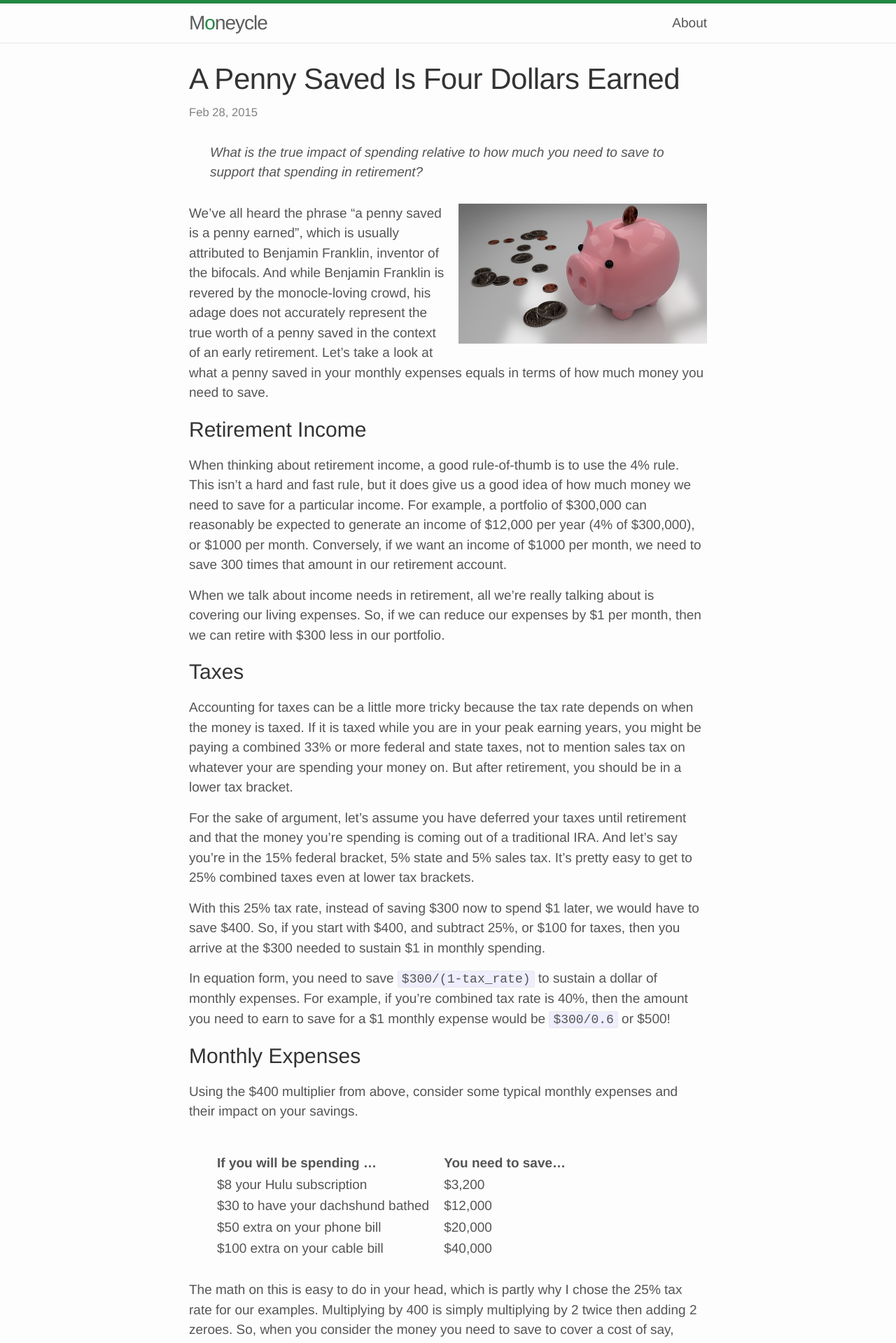
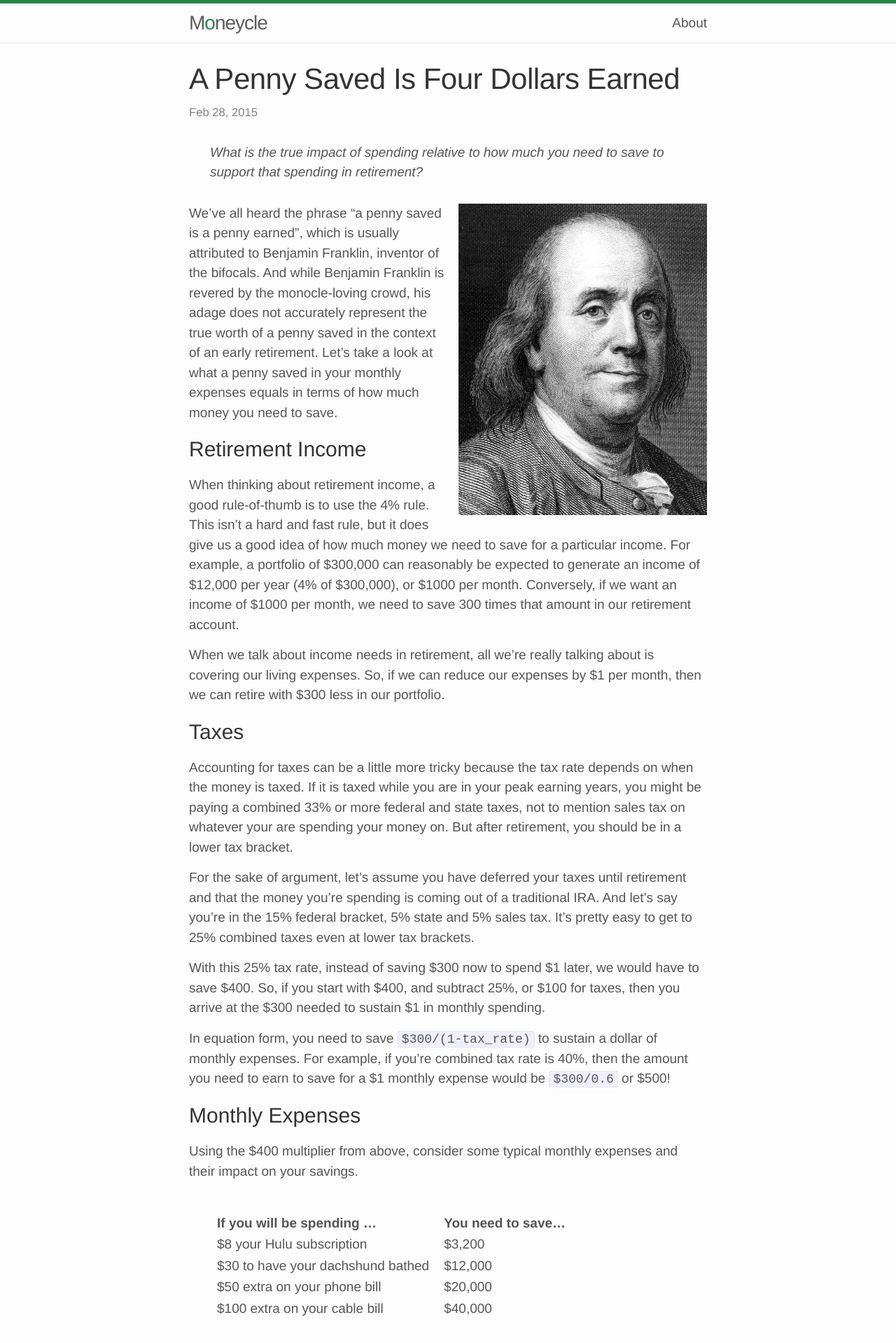
Before and after one commit to moneycle/moneycle.github.io, a Jekyll site: the page built from _posts/2015-02-28-a-penny-saved-is-four-dollars-earned.markdown, in a window 1280 px wide. Shown: the top 1919 px of the page at 70% size. Built offline with Jekyll 4.4.1, drawn with Linux system fonts in a browser that asks for light colours; comment, search, counter and statistics services are not loaded.

Commit message:
changed image to ben franklin

```diff
--- a/_posts/2015-02-28-a-penny-saved-is-four-dollars-earned.markdown
+++ b/_posts/2015-02-28-a-penny-saved-is-four-dollars-earned.markdown
@@ -3,7 +3,7 @@ layout: post
 title: "A Penny Saved Is Four Dollars Earned"
 date: 2015-02-28
 tags: [investing, spending]
-image: /images/piggy-bank-640_360.jpg
+image: /images/benjamin_franklin.jpg
 abstract: >
   What is the true impact of spending relative to how much you need to
   save to support that spending in retirement?
```
Also changed, not shown: images/benjamin_franklin.jpg (added).
